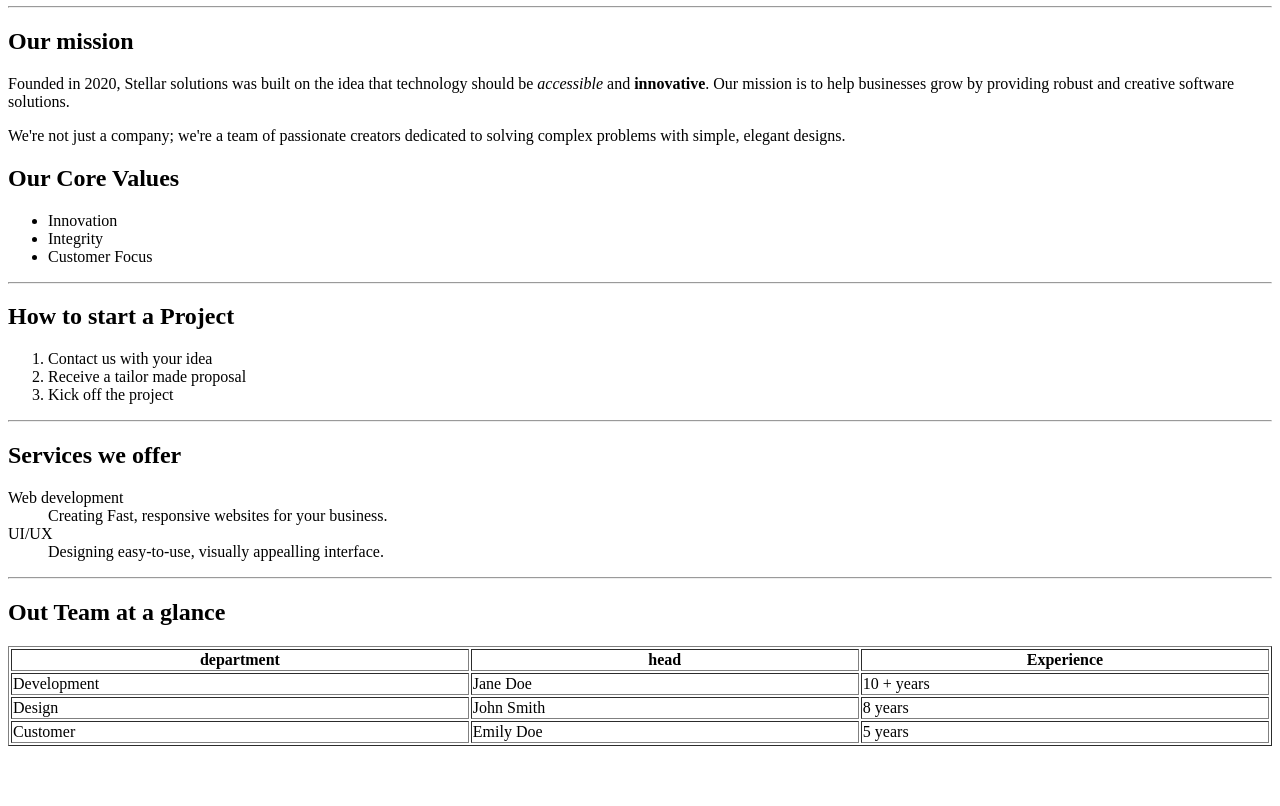
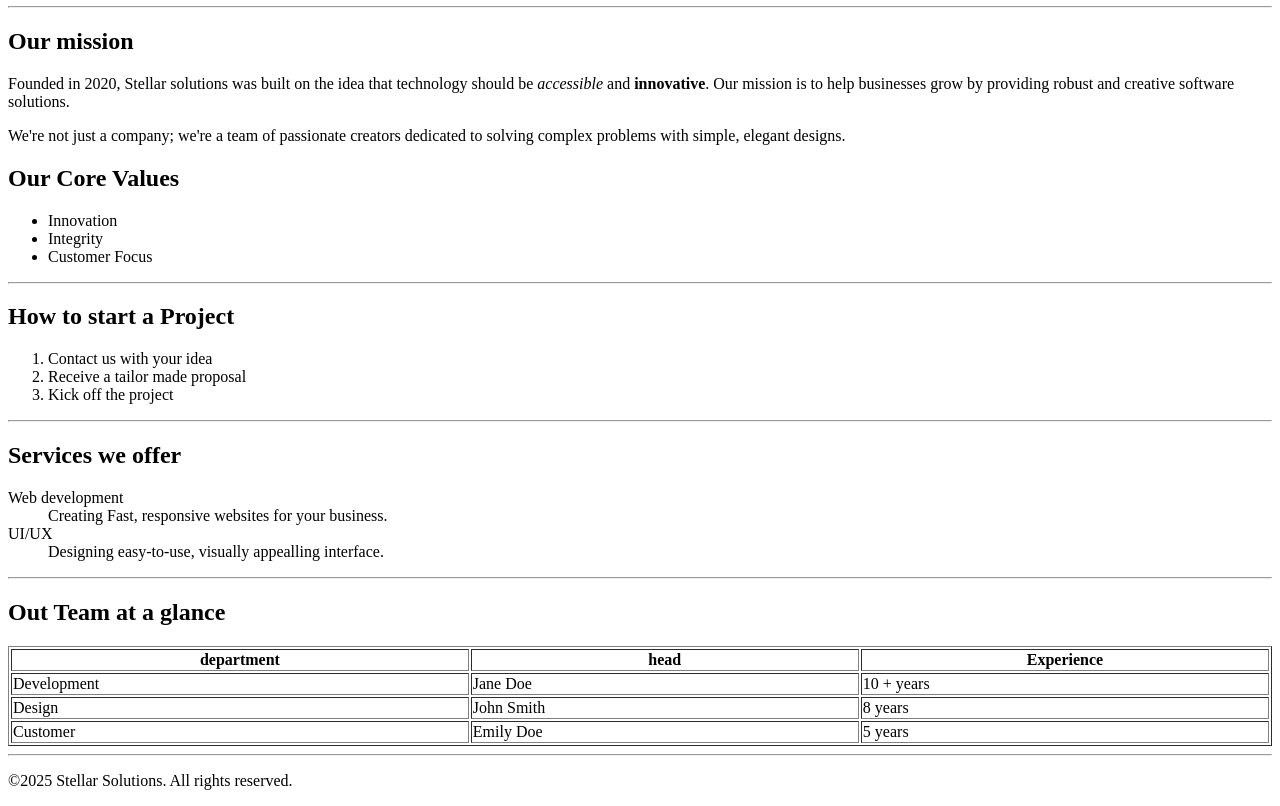
Before and after one commit to teejaynemy07/StellarSolution, a plain HTML site: page about.html in a window 1280 px wide. Shown: the part 100-906 px from the top of the page. Before the commit the page ends 854 px from the top, so only its background shows below. Drawn offline with Linux system fonts and the light colour scheme.

Commit message:
Update
Update

```diff
--- a/about.html
+++ b/about.html
@@ -105,5 +105,12 @@
             </tbody>
         </table>
     </section>
+
+    <hr>
+
+    <!--Footer section-->
+    <footer id="main-foster">
+        <p>&copy;2025 Stellar Solutions. All rights reserved.</p>
+    </footer>
 </body>
 </html>
```
